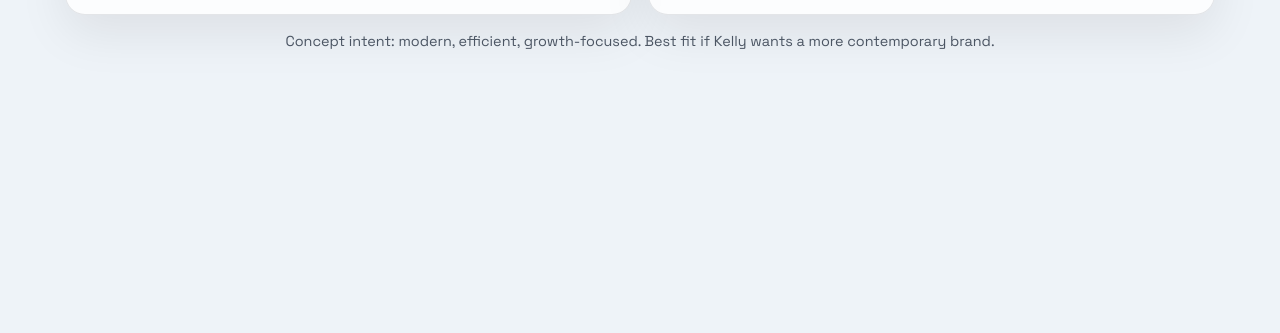
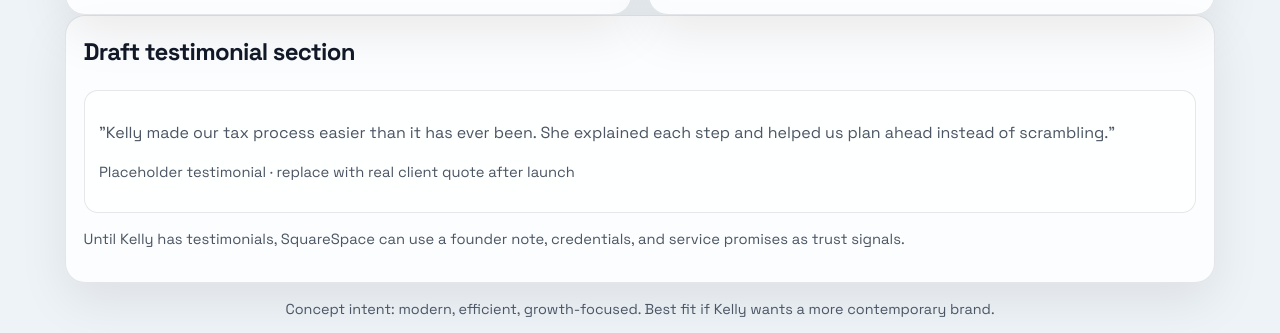
Before and after one commit to ec92009/Codex, a plain HTML site: page web/github.io/oleataxco/concepts/02-modern-growth.html in a window 1280 px wide. Shown: the part 1998-2331 px from the top of the page. Before the commit the page ends 2097 px from the top, so only its background shows below. Drawn offline with Linux system fonts and the light colour scheme.

Commit message:
oleataxco: reuse concept 1 testimonial block in concepts 2 and 3

```diff
--- a/web/github.io/oleataxco/concepts/02-modern-growth.html
+++ b/web/github.io/oleataxco/concepts/02-modern-growth.html
@@ -133,6 +133,15 @@
       </section>
     </section>
 
+    <section class="section panel">
+      <h2>Draft testimonial section</h2>
+      <div class="card">
+        <p>"Kelly made our tax process easier than it has ever been. She explained each step and helped us plan ahead instead of scrambling."</p>
+        <p class="small">Placeholder testimonial · replace with real client quote after launch</p>
+      </div>
+      <p class="small">Until Kelly has testimonials, SquareSpace can use a founder note, credentials, and service promises as trust signals.</p>
+    </section>
+
     <p class="footer-note">Concept intent: modern, efficient, growth-focused. Best fit if Kelly wants a more contemporary brand.</p>
   </main>
   <script src="../assets/theme-toggle.js"></script>
```
Also changed, not shown: web/github.io/oleataxco/concepts/03-neighborhood-advisor.html (+9 -0 lines).
